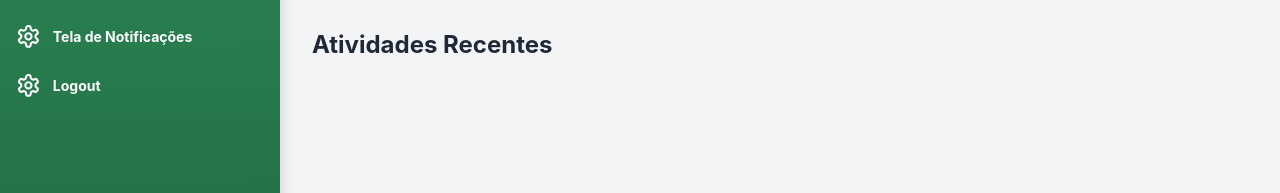
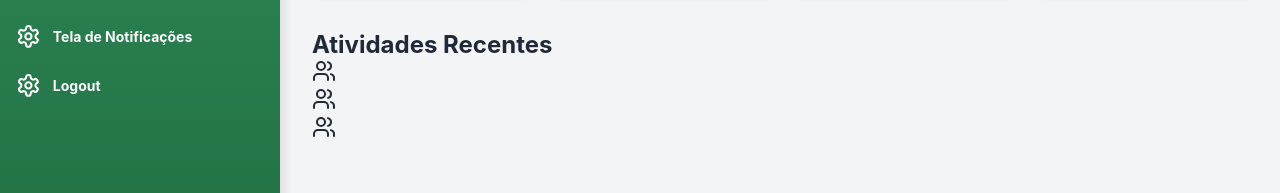
Before and after one commit to RusthenRonald2006/Portal-de-analise-em-anomalias-transacionais, a React (Create React App) app in the folder detec-anomalias/: page /portal in a window 1280 px wide. Shown: the part 225-418 px from the top of the page. Built offline with nearby package versions, Linux system fonts and the light colour scheme; the HTML template or start-up script is replaced by a standard one.

Commit message:
exibindo icones

```diff
--- a/detec-anomalias/src/components/Pages/Dashboard.js
+++ b/detec-anomalias/src/components/Pages/Dashboard.js
@@ -37,8 +37,10 @@ function Dashboard(){
                     <h2>Atividades Recentes</h2>
                     <div className={styles.activity_list}>
                         {[1,2,3].map((_,index)=>( //1 parâmetro ( 1, 2, 3) não é usado
-                            <div key={index}>
-
+                            <div key={index} className={styles.activity_item}>
+                                <div className={styles.activity_icon}>
+                                    <Users/>
+                                </div>
                             </div>
                         ))}
                     </div>
```
